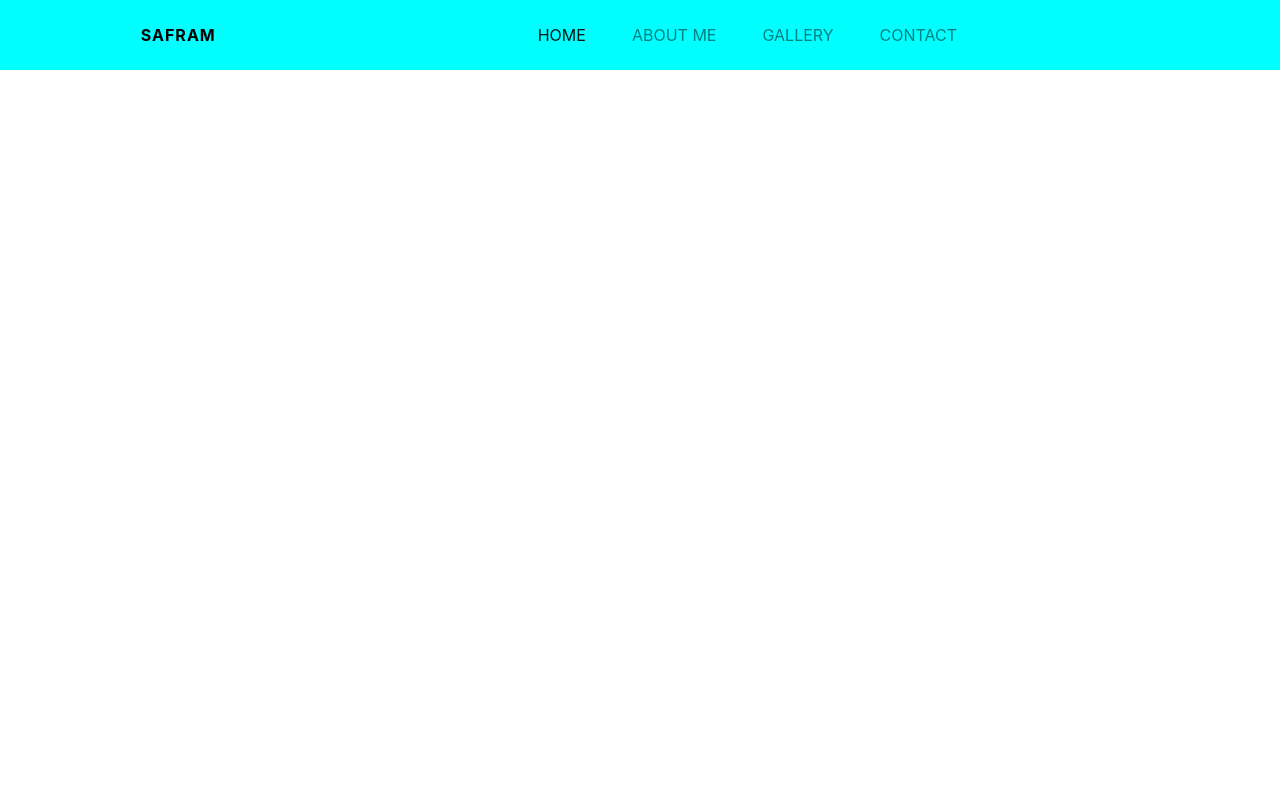
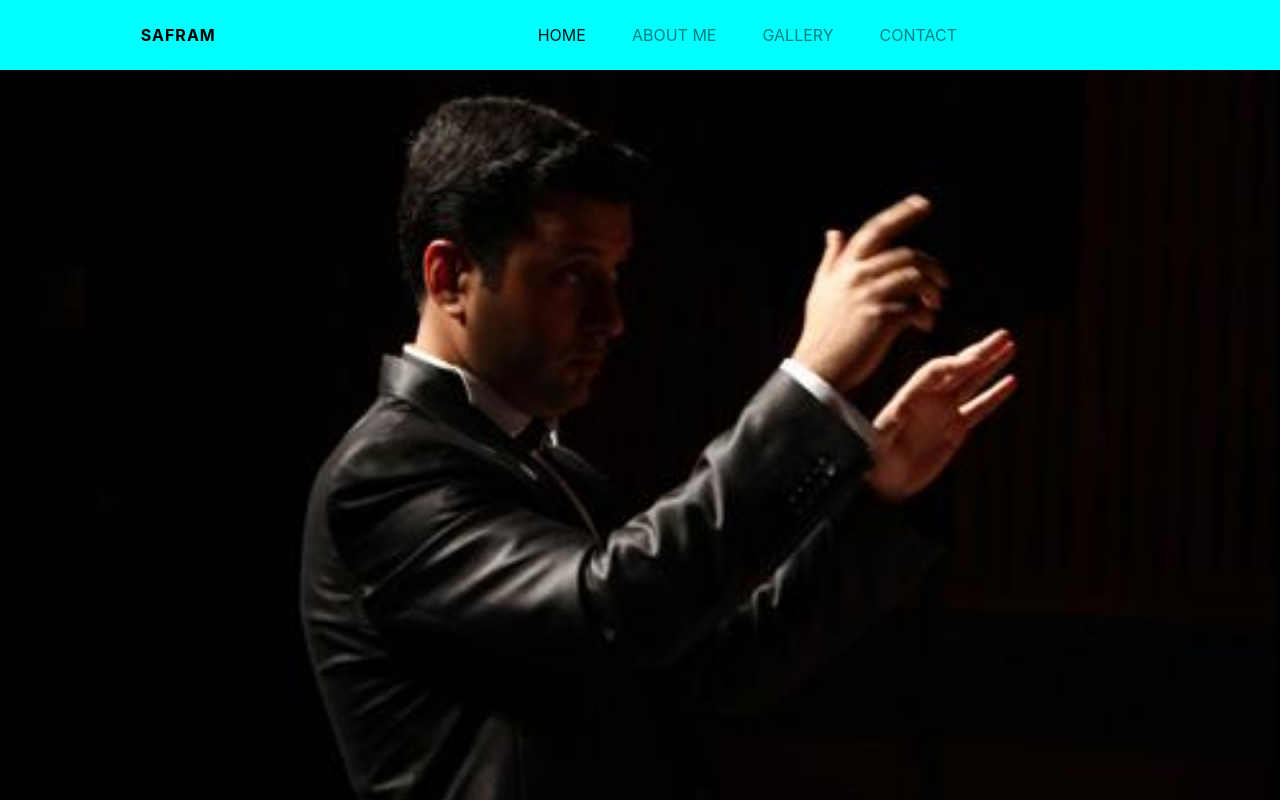
Before and after one commit to shirinmk/All-works, a plain HTML site: page root/pages/sticky-nav-scroll.html in a window 1280 px wide. Shown: the top 800 px of the page. Drawn offline with nearby package versions, Linux system fonts and the light colour scheme; the site is published under a folder, as on GitHub Pages, so addresses that start at the root find nothing.

Commit message:
image root

```diff
--- a/root/css/style.css
+++ b/root/css/style.css
@@ -53,7 +53,7 @@ a:hover{
 }
 .banner-area{
     position: relative;
-    background-image: url('/root/images/optimize/fzBack.jpg');
+    background-image: url('../images/optimize/fzBack.jpg');
     width: 100%;
     height: 100vh;
     background-repeat: no-repeat;
```
